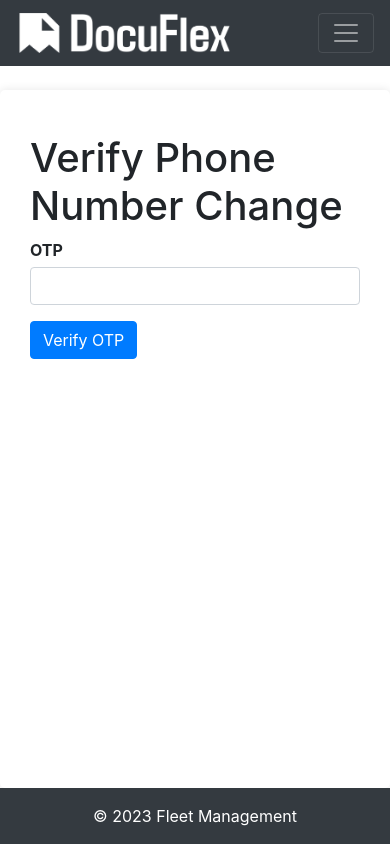
After one commit to Manjunathhs-0003/DocuFlex, a Flask app: page /profile/verify_phone_change_otp in a window 390 px wide. The commit adds this page. Run offline with Flask 3, Linux system fonts and the light colour scheme; the visitor is signed in with stand-in values (Sample User, id 1); some libraries are stand-ins or nearby versions.

Commit message:
OTP verification before changing the mobile number

```diff
--- a/app/forms.py
+++ b/app/forms.py
@@ -12,7 +12,10 @@ from wtforms import (
 )
 from wtforms.validators import DataRequired, Email, EqualTo, ValidationError, Regexp, Optional
 from app.models import User, Vehicle
-
+from flask_wtf import FlaskForm
+from wtforms import StringField, DateField, SelectField, FloatField, SubmitField
+from wtforms.validators import DataRequired, Optional, Regexp
+from flask_login import current_user
 
 class RegistrationForm(FlaskForm):
     username = StringField("Username", validators=[DataRequired()])
@@ -56,6 +59,35 @@ class RegistrationForm(FlaskForm):
             self.phone.data = f"+91{self.phone.data}"
         return rv
 
+class ProfileForm(FlaskForm):
+    username = StringField("Username", validators=[DataRequired()])
+    email = StringField("Email", validators=[DataRequired(), Email()])
+    phone = StringField(
+        "Phone",
+        validators=[
+            DataRequired(),
+            Regexp(r"^\d{10}$", message="Invalid phone number. Must be 10 digits.")
+        ]
+    )
+    submit = SubmitField("Save Changes")
+
+    def validate_username(self, username):
+        user = User.query.filter_by(username=username.data).first()
+        if user and user.id != current_user.id:
+            raise ValidationError("This username is taken. Please choose a different one.")
+
+    def validate_email(self, email):
+        user = User.query.filter_by(email=email.data).first()
+        if user and user.id != current_user.id:
+            raise ValidationError("This email is taken. Please choose a different one.")
+
+    def validate_phone(self, phone):
+        phone_with_prefix = f"+91{phone.data}"
+        user = User.query.filter(
+            (User.phone == phone.data) | (User.phone == phone_with_prefix)
+        ).first()
+        if user and user.id != current_user.id:
+            raise ValidationError("This phone number is already registered.")
 
 class LoginForm(FlaskForm):
     email = StringField("Email", validators=[DataRequired(), Email()])
@@ -99,10 +131,6 @@ class VehicleForm(FlaskForm):
                 "This vehicle number is already registered. Please choose a different one."
             )
 
-
-from flask_wtf import FlaskForm
-from wtforms import StringField, DateField, SelectField, FloatField, SubmitField
-from wtforms.validators import DataRequired, Optional, Regexp
 
 class DocumentForm(FlaskForm):
     document_type = SelectField(
--- a/app/routes.py
+++ b/app/routes.py
@@ -28,6 +28,7 @@ from app.forms import (
     AdjustPrivacySettingsForm,
     DocumentForm,
     FeedbackForm,
+    ProfileForm,
 )
 from app.notification_utils import send_notification
 from sqlalchemy.exc import IntegrityError
@@ -785,17 +786,74 @@ def verify_delete_document_otp(vehicle_id, document_id):
 @main.route("/profile/edit", methods=["GET", "POST"])
 @login_required
 def edit_profile():
-    form = RegistrationForm()
+    form = ProfileForm()
+
     if form.validate_on_submit():
+        print("Form validated")
+        print(f"Username: {form.username.data} Email: {form.email.data} Phone: {form.phone.data}")
+
         current_user.username = form.username.data
         current_user.email = form.email.data
-        db.session.commit()
-        flash("Your profile has been updated!", "success")
+        new_phone = f"+91{form.phone.data}"
+
+        # Handling phone number change
+        if new_phone != current_user.phone:
+            print(f"Phone number changed from {current_user.phone} to {new_phone}")
+            # Send OTP for new phone verification
+            session['new_phone'] = new_phone
+            otp = random.randint(100000, 999999)
+            session["otp"] = otp
+            send_sms(new_phone, f"Your OTP code is {otp}")
+            flash("An OTP has been sent to your new phone number. Please verify to complete the change.", "info")
+            return redirect(url_for('main.verify_phone_change_otp'))
+
+        try:
+            db.session.commit()
+            flash("Your profile has been updated!", "success")
+            print("Profile updated successfully")
+        except Exception as e:
+            db.session.rollback()
+            flash("An error occurred while updating your profile. Please try again.", "danger")
+            print(f"Error updating profile: {e}")
         return redirect(url_for('main.profile'))
+
     elif request.method == 'GET':
         form.username.data = current_user.username
         form.email.data = current_user.email
+        form.phone.data = current_user.phone[3:] if current_user.phone.startswith('+91') else current_user.phone
+
+    # Print for verification
+    print(f"GET username: {form.username.data} Email: {form.email.data} Phone: {form.phone.data}")
+
     return render_template('edit_profile.html', form=form)
+
+@main.route("/profile/verify_phone_change_otp", methods=["GET", "POST"])
+@login_required
+def verify_phone_change_otp():
+    form = OTPForm()
+
+    if form.validate_on_submit():
+        provided_otp = form.otp.data
+        if "otp" in session and session["otp"] == provided_otp:
+            new_phone = session.get('new_phone')
+            if new_phone:
+                current_user.phone = new_phone
+                try:
+                    db.session.commit()
+                    session.pop("otp", None)
+                    session.pop("new_phone", None)
+                    flash("Your phone number has been updated successfully!", "success")
+                    return redirect(url_for('main.profile'))
+                except Exception as e:
+                    db.session.rollback()
+                    flash("An error occurred while updating your phone number. Please try again.", "danger")
+                    print(f"Error updating phone number: {e}")
+            else:
+                flash("No phone number change request found.", "danger")
+        else:
+            flash("Invalid OTP. Please try again.", "danger")
+
+    return render_template('verify_phone_change_otp.html', form=form)
 
 @main.route("/profile/update_password", methods=["GET", "POST"])
 @login_required
--- a/app/templates/edit_profile.html
+++ b/app/templates/edit_profile.html
@@ -15,6 +15,10 @@
             {{ form.email.label(class="form-label") }}
             {{ form.email(class="form-control") }}
         </div>
+        <div class="mb-3">
+            {{ form.phone.label(class="form-label") }}
+            {{ form.phone(class="form-control") }}
+        </div>
         <button type="submit" class="btn btn-primary">Save Changes</button>
     </form>
 </div>
--- /dev/null
+++ b/app/templates/verify_phone_change_otp.html
@@ -0,0 +1,17 @@
+{% extends "base.html" %}
+
+{% block title %}Verify OTP - Fleet Management{% endblock %}
+
+{% block content %}
+<div class="container">
+    <h1 class="mt-4">Verify Phone Number Change</h1>
+    <form method="POST">
+        {{ form.hidden_tag() }}
+        <div class="mb-3">
+            {{ form.otp.label(class="form-label") }}
+            {{ form.otp(class="form-control") }}
+        </div>
+        <button type="submit" class="btn btn-primary">Verify OTP</button>
+    </form>
+</div>
+{% endblock %}
```
Also changed, not shown: instance/site.db.
